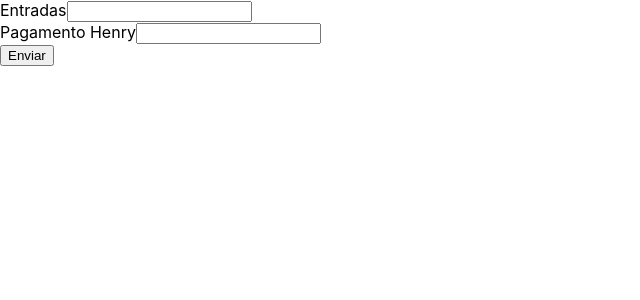
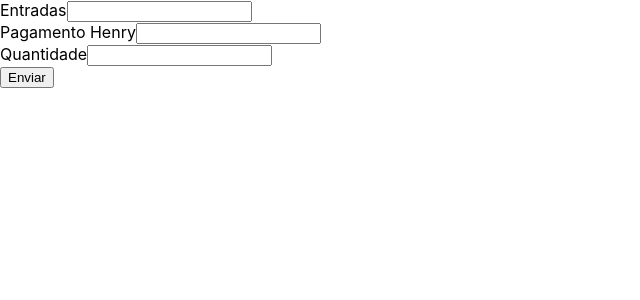
Before and after one commit to DiegoTolotto/PlanilhaDeMetas, a React (Create React App) app: page / in a window 1280 px wide. Shown: the top 300 px of the page, without its empty margins (0-640 px from the left). Built offline with nearby package versions, Linux system fonts and the light colour scheme.

Commit message:
Campo quantidade adicionado

```diff
--- a/src/App.js
+++ b/src/App.js
@@ -10,8 +10,9 @@ function App() {
   // const [quantidadeLooks , setQuantidadeLooks] = useState(0);
   const [entrada, setEntrada] = useState(0);
   const [pagamento , setPagamento] = useState(0);
+  const [quantidade, setQuantidade] = useState(0);
   const [total, setTotal] = useState(0);
-  console.log(entrada, pagamento, total)
+  console.log(entrada, pagamento, quantidade, total)
 
   useEffect(() => {
     const totalEntradas = listaLook
@@ -21,13 +22,19 @@ function App() {
     .filter((item) => item.pagamentos)
     .map((transacoes) => Number(transacoes.pagamentos));
 
+    const totalQuantidade = listaLook
+    .filter((item) => item.quantidade)
+    .map((transacoes) => Number(transacoes.quantidade))
+
     const entradaAcc = totalEntradas.reduce((acc, cur) => acc + cur, 0).toFixed(2);
     const saidaAcc = totalSaidas.reduce((acc, cur) => acc + cur, 0).toFixed(2);
+    const quantidadeAcc = totalQuantidade * 20;
 
     const total = Math.abs(entradaAcc - saidaAcc).toFixed(2);
 
     setEntrada(entradaAcc)
     setPagamento(saidaAcc)
+    setQuantidade(quantidadeAcc);
     setTotal(`${Number(pagamento) > Number(entrada) ? "-" : ""}${total}`)
   }, [listaLook]);
 
--- a/src/Looks/index.js
+++ b/src/Looks/index.js
@@ -4,7 +4,7 @@ import './styles.css';
 export const Looks = ({ handleAdd }) => {
     const [entradas, setEntradas] = useState("");
     const [pagamento, setPagamento] = useState("");
-
+    const [looks, setLooks] = useState("");
 
     const generateID = () => Math.round(Math.random() * 1000);
 
@@ -14,7 +14,8 @@ export const Looks = ({ handleAdd }) => {
             id: generateID(),
             entrada: entradas,
             pagamentos: pagamento,
-            };
+            quantidade: looks,
+        };
 
 
 
@@ -22,6 +23,7 @@ export const Looks = ({ handleAdd }) => {
 
         setEntradas("");
         setPagamento("");
+        setLooks("");
     }
 
 
@@ -44,6 +46,12 @@ export const Looks = ({ handleAdd }) => {
                     onChange={(e) => setPagamento(e.target.value)}></input>
             </div>
 
+            <div>
+                <label>Quantidade</label>
+                <input value={looks} type="number" onChange={(e) => setLooks(e.target.value)}></input>
+            </div>
+
+
             <button onClick={handleSave}>Enviar</button>
 
         </div>
```
Also changed, not shown: src/Looks/sla.txt.
